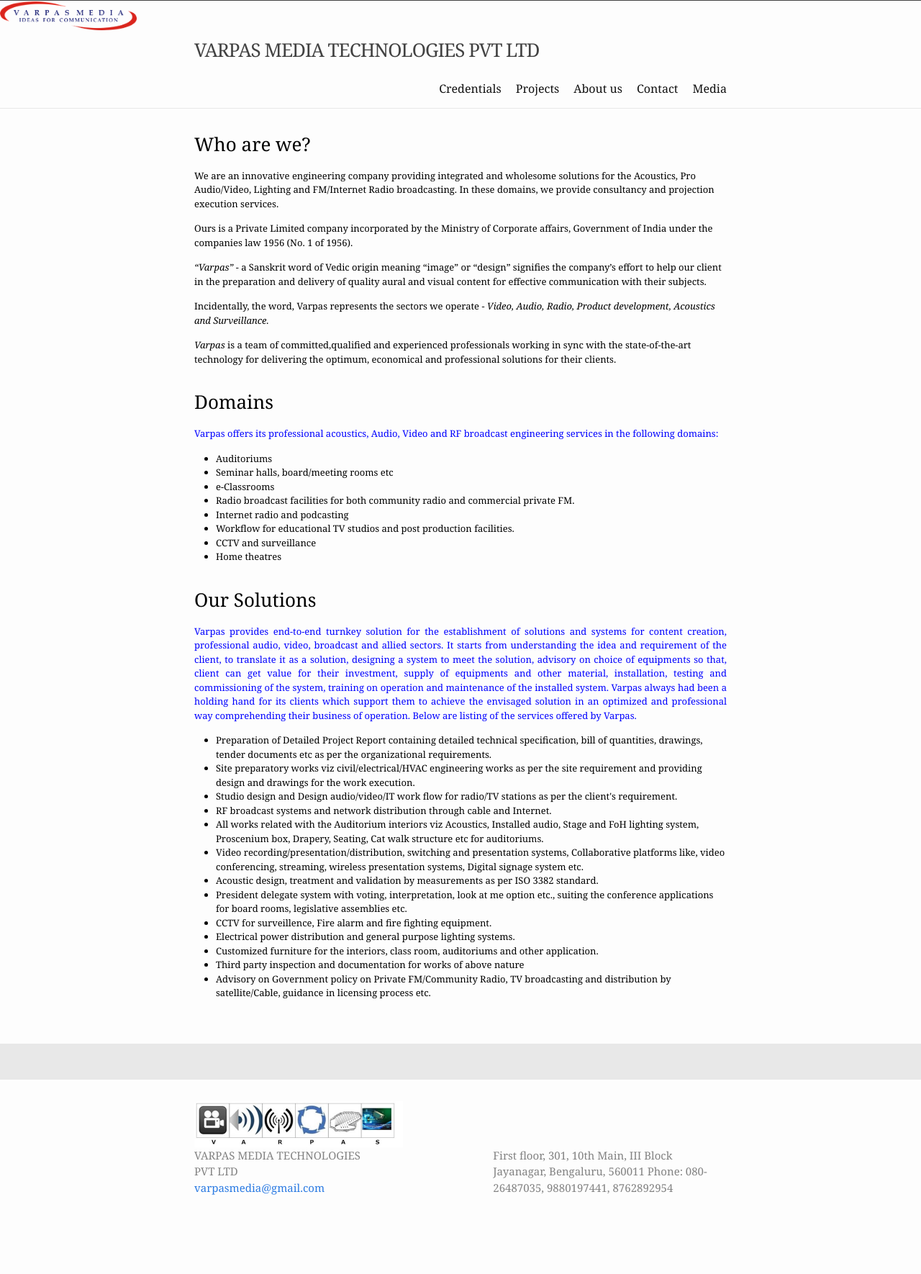
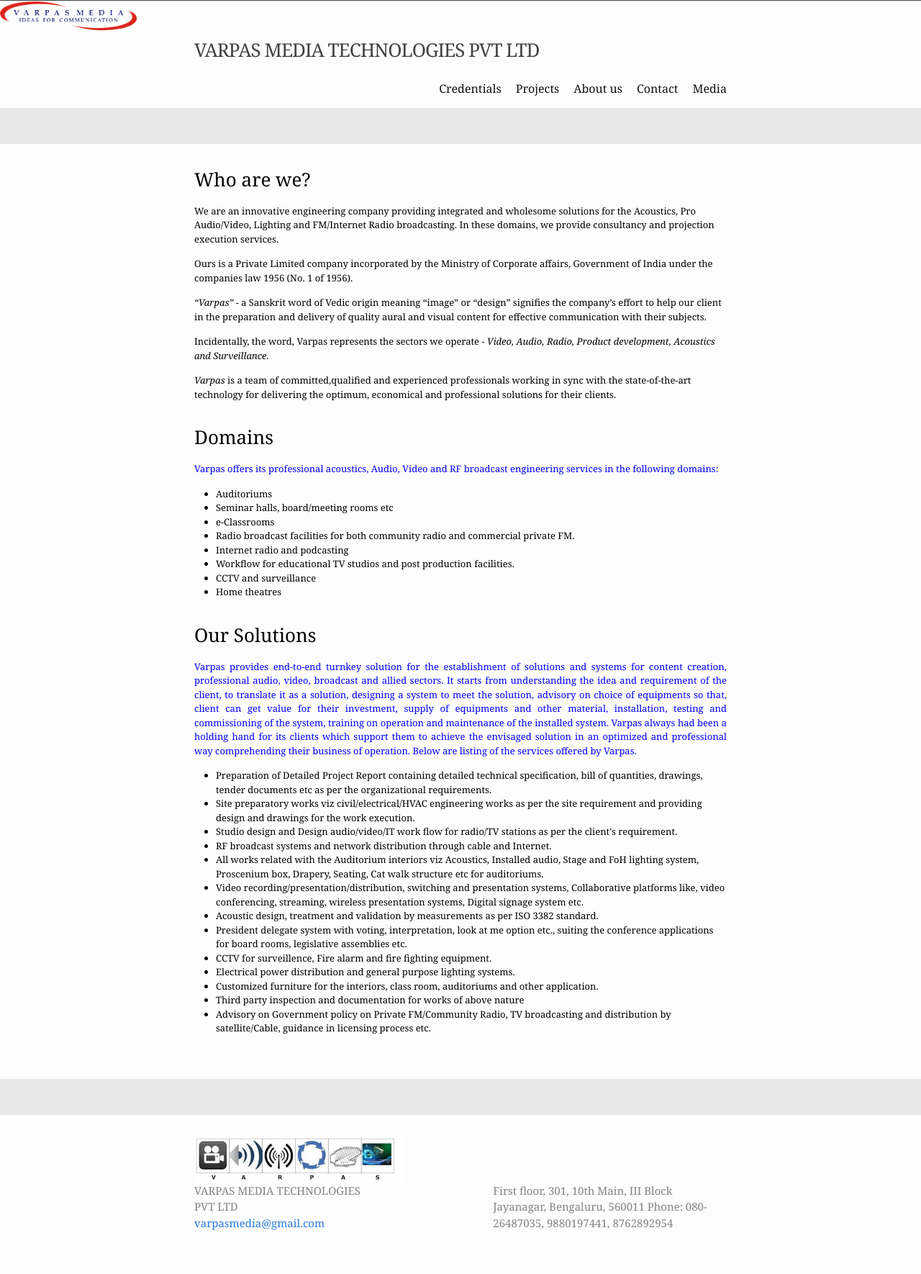
Before and after one commit to VarpasMedia/VarpasMedia.github.io, a Jekyll site: the page built from index.md, in a window 1280 px wide. Shown: the whole page at 72% size. Built offline with Jekyll 4.4.1, drawn with Linux system fonts in a browser that asks for light colours; before the commit the page ends 1721 px from its top, so only the background shows below that.

Commit message:
Update _layout.scss

```diff
--- a/_sass/minima/_layout.scss
+++ b/_sass/minima/_layout.scss
@@ -3,7 +3,7 @@
  */
 .site-header {
   border-top: 1px solid $grey-color-dark;
-  border-bottom: 1px solid $grey-color-light;
+  border-bottom: 50px solid $grey-color-light;
   min-height: $spacing-unit * 1.865;
 
   // Positioning context for the mobile navigation icon
```
